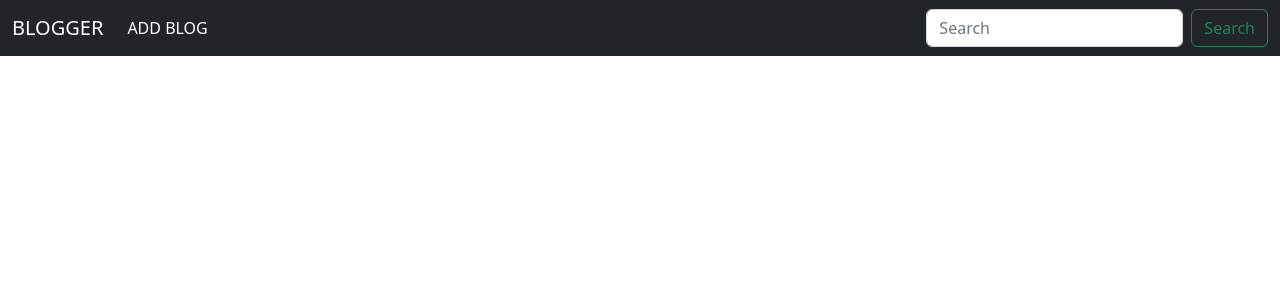
After one commit to VipinChaudhary31/Blogging_Website, a Django app: template Blog/templates/Base.html in a window 1280 px wide. The commit adds this page. Shown: the top 300 px of the page. Run offline with Django 3.2, Linux system fonts and the light colour scheme; the template is opened without the code that fills it, so the values that code supplies are empty.

Commit message:
four videos completed in the course

```diff
--- a/Blog/models.py
+++ b/Blog/models.py
@@ -1,11 +1,16 @@
 from django.db import models
 from django.contrib.auth.models import User
+from django.urls import reverse
 
 # Create your models here.
 class Post(models.Model):
 	title= models.CharField(max_length=256)
+	title_tag= models.CharField(max_length=256)
 	author=models.ForeignKey(User, on_delete=models.CASCADE)
 	body=models.TextField()
 
 	def __str__(self):
 		return self.title + '|' + str(self.author)
+
+	def get_absolute_url(self):
+		return reverse('Home')
--- /dev/null
+++ b/Blog/templates/Base.html
@@ -0,0 +1,46 @@
+<!doctype html>
+<html lang="en">
+  <head>
+    <meta charset="utf-8">
+    <meta name="viewport" content="width=device-width, initial-scale=1">
+    <title>  {% block title %} BLOGGER {% endblock %}</title>
+    <link href="https://cdn.jsdelivr.net/npm/bootstrap@5.2.0/dist/css/bootstrap.min.css" rel="stylesheet" integrity="sha384-gH2yIJqKdNHPEq0n4Mqa/HGKIhSkIHeL5AyhkYV8i59U5AR6csBvApHHNl/vI1Bx" crossorigin="anonymous">
+  </head>
+  <body>
+
+    <!-- navbar -->
+    <nav class="navbar navbar-expand-lg navbar-dark bg-dark">
+  <div class="container-fluid">
+    <a class="navbar-brand" href="{% url 'Home' %}">BLOGGER</a>
+    <button class="navbar-toggler" type="button" data-bs-toggle="collapse" data-bs-target="#navbarSupportedContent" aria-controls="navbarSupportedContent" aria-expanded="false" aria-label="Toggle navigation">
+      <span class="navbar-toggler-icon"></span>
+    </button>
+    <div class="collapse navbar-collapse" id="navbarSupportedContent">
+      <ul class="navbar-nav me-auto mb-2 mb-lg-0">
+        <li class="nav-item">
+          <a class="nav-link active" aria-current="page" href="{% url 'Add_Blog' %}">ADD BLOG</a>
+        </li>
+          </ul>
+
+    {# search bar #}
+      <form class="d-flex" role="search">
+        <input class="form-control me-2" type="search" placeholder="Search" aria-label="Search">
+        <button class="btn btn-outline-success" type="submit">Search</button>
+      </form>
+    </div>
+  </div>
+</nav>
+
+
+    <br>
+    <div class="container">
+    {% block content %}
+
+    {% endblock %}
+  </div>
+
+    <script src="https://cdn.jsdelivr.net/npm/bootstrap@5.2.0/dist/js/bootstrap.bundle.min.js" integrity="sha384-A3rJD856KowSb7dwlZdYEkO39Gagi7vIsF0jrRAoQmDKKtQBHUuLZ9AsSv4jD4Xa" crossorigin="anonymous"></script>
+    <script src="https://cdn.jsdelivr.net/npm/@popperjs/core@2.11.5/dist/umd/popper.min.js" integrity="sha384-Xe+8cL9oJa6tN/veChSP7q+mnSPaj5Bcu9mPX5F5xIGE0DVittaqT5lorf0EI7Vk" crossorigin="anonymous"></script>
+    <script src="https://cdn.jsdelivr.net/npm/bootstrap@5.2.0/dist/js/bootstrap.min.js" integrity="sha384-ODmDIVzN+pFdexxHEHFBQH3/9/vQ9uori45z4JjnFsRydbmQbmL5t1tQ0culUzyK" crossorigin="anonymous"></script>
+  </body>
+</html>
--- a/Blog/urls.py
+++ b/Blog/urls.py
@@ -1,9 +1,10 @@
 from django.urls import path
 # from . import views
-from .views import HomeView, ArticleDetailView
+from .views import HomeView, ArticleDetailView, AddPostView
 
 urlpatterns = [
     # path('', views.Home,name="Home"),
     path('', HomeView.as_view(), name='Home'),
-    path('article/<int:pk>', ArticleDetailView.as_view(), name='article-detail'),
+    path('Article/<int:pk>', ArticleDetailView.as_view(), name='Article_Detail'),
+    path('Add_Blog/', AddPostView.as_view(), name='Add_Blog')
 ]
```
Also changed, not shown: Blog/templates/Add_Blog.html (added, +17 -0 lines), Blog/templates/Article_details.html (+9 -0 lines), Blog/templates/Home.html (+5 -2 lines), Blog/views.py (+7 -2 lines), Blog/migrations/0003_post_title_tag.py (added), Blog/migrations/0004_auto_20220830_0251.py (added), db.sqlite3.
